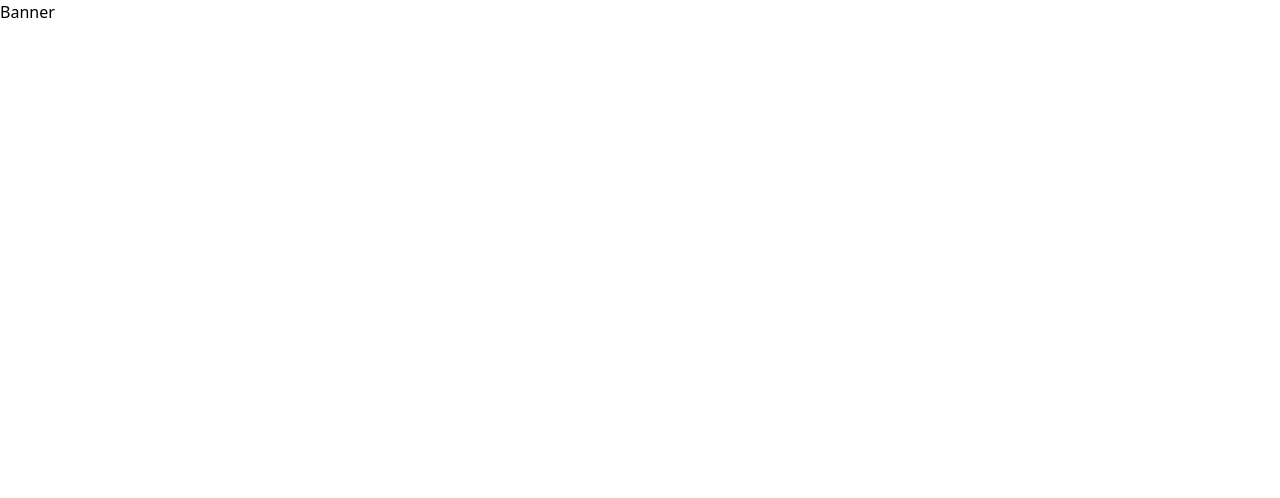
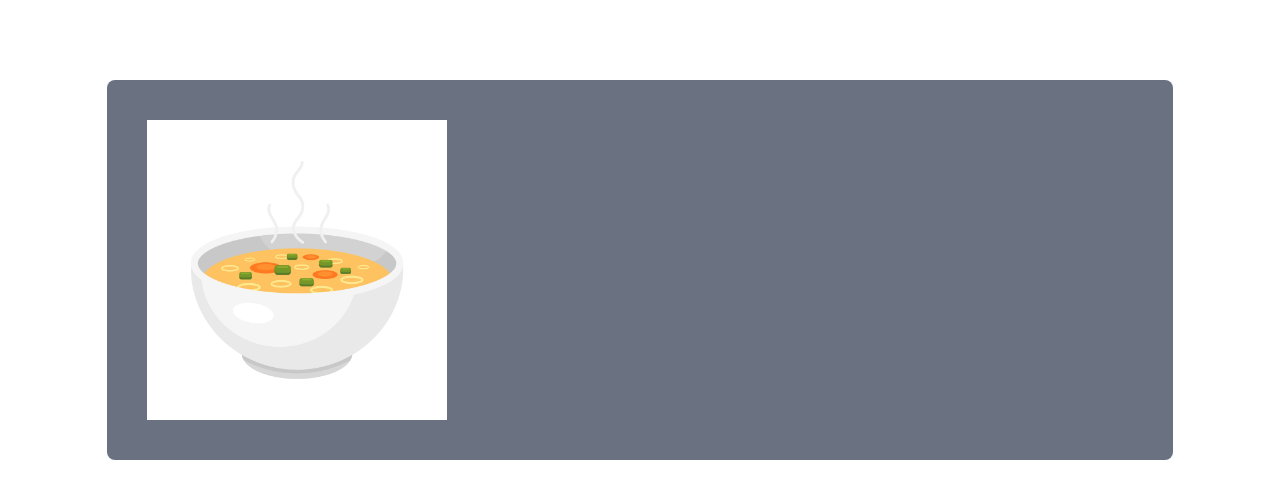
Before and after one commit to khaled6013/EBT-HW, a React (Vite) app: page / in a window 1280 px wide. Shown: the top 498 px of the page. Built offline with nearby package versions, Linux system fonts and the light colour scheme.

Commit message:
img done

```diff
--- a/src/components/Banner.jsx
+++ b/src/components/Banner.jsx
@@ -1,8 +1,17 @@
 import React from 'react'
+import Img from '../assets/serve.jpg'
 
 const Banner = () => {
   return (
-    <div>Banner</div>
+    <>
+       <section className='py-20'>
+        <div className="w-10/12 mx-auto">
+           <div className="bg-gray-500 rounded-lg p-10">
+             <img src={Img} alt="" className='w-75'/>
+           </div>
+        </div>
+       </section>
+    </>
   )
 }
 
```
Also changed, not shown: src/assets/serve.jpg (added).
